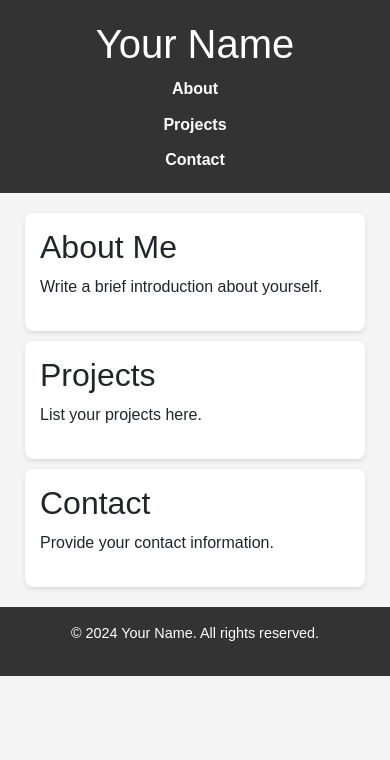
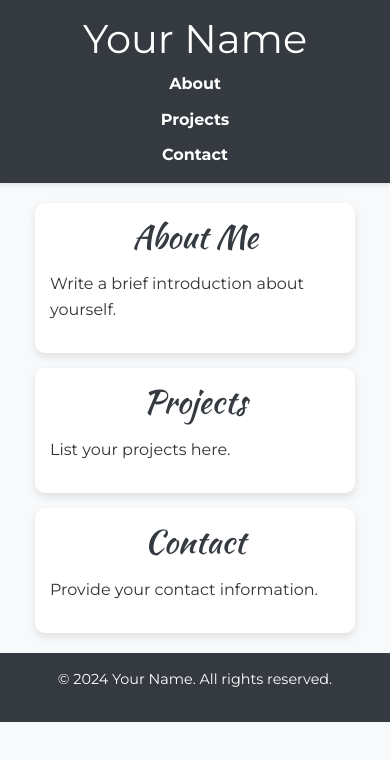
Before and after one commit to cleidenirlopes/Portifolio, a plain HTML site: page index.html in a window 390 px wide. Drawn offline with nearby package versions, Linux system fonts and the light colour scheme; a web font is replaced by a local one.

Commit message:
Update styles.css

```diff
--- a/css/styles.css
+++ b/css/styles.css
@@ -1,21 +1,23 @@
 /* Base */
 body {
-    font-family: Arial, sans-serif;
+    font-family: 'Montserrat', Arial, sans-serif;
     margin: 0;
     padding: 0;
-    background-color: #f4f4f4;
+    background-color: #f8f9fa;
     line-height: 1.6;
+    color: #333;
 }
 
 /* Header */
 header {
-    background: #333;
+    background: #343a40;
     color: #fff;
     padding: 20px 0;
     text-align: center;
-    position: sticky; /* Mantém o header visível ao rolar */
+    position: sticky;
     top: 0;
     z-index: 1000;
+    box-shadow: 0 2px 4px rgba(0, 0, 0, 0.1);
 }
 
 /* Navigation */
@@ -35,55 +37,86 @@ nav ul li {
 nav ul li a {
     color: #fff;
     text-decoration: none;
-    font-weight: bold;
-    padding: 8px 15px;
+    font-weight: 600;
+    padding: 10px 20px;
     transition: background 0.3s, color 0.3s;
+    border-radius: 5px;
 }
 
 nav ul li a:hover {
-    background: #fff;
-    color: #333;
-    border-radius: 5px;
+    background: #ffc107;
+    color: #343a40;
 }
 
 /* Main Sections */
 main {
-    max-width: 800px;
+    max-width: 1000px;
     margin: 20px auto;
-    padding: 0 15px;
+    padding: 0 20px;
 }
 
 section {
     background: #fff;
-    padding: 20px;
+    padding: 30px;
     margin: 20px 0;
-    border-radius: 8px;
-    box-shadow: 0 2px 5px rgba(0, 0, 0, 0.1);
+    border-radius: 10px;
+    box-shadow: 0 4px 8px rgba(0, 0, 0, 0.1);
+}
+
+section h2 {
+    font-family: 'Kaushan Script', cursive;
+    color: #343a40;
+    margin-bottom: 15px;
+    text-align: center;
 }
 
 /* Footer */
 footer {
     text-align: center;
     padding: 15px 0;
-    background: #333;
+    background: #343a40;
     color: #fff;
     margin-top: 20px;
     font-size: 0.9rem;
 }
 
+/* Buttons */
+.btn-custom {
+    background-color: #007bff;
+    color: #fff;
+    border: none;
+    padding: 10px 20px;
+    border-radius: 5px;
+    transition: background 0.3s ease;
+}
+
+.btn-custom:hover {
+    background-color: #0056b3;
+}
+
 /* Responsividade */
-@media (max-width: 600px) {
+@media (max-width: 768px) {
     nav ul {
         flex-direction: column;
         gap: 10px;
     }
 
+    section {
+        margin: 15px;
+        padding: 20px;
+    }
+}
+
+@media (max-width: 480px) {
+    header {
+        padding: 15px 0;
+    }
+
     nav ul li a {
-        padding: 10px;
+        padding: 8px 15px;
     }
 
     section {
-        margin: 10px;
         padding: 15px;
     }
 }
```
